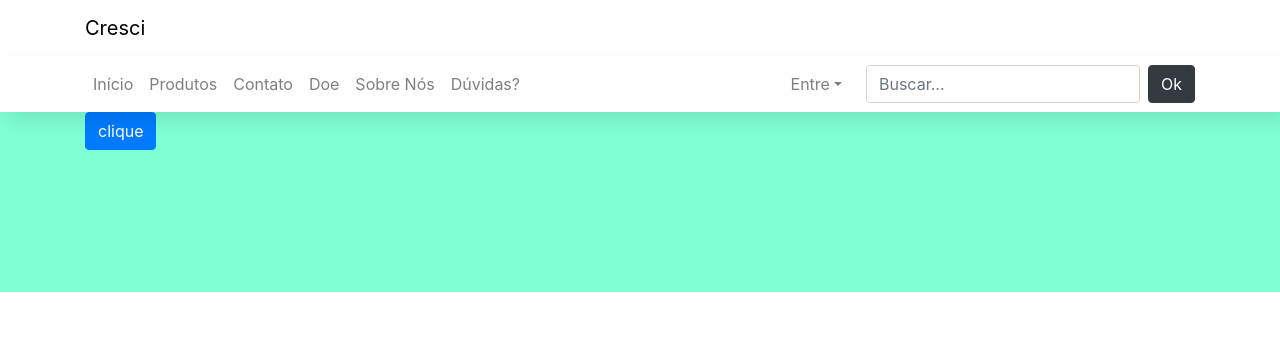
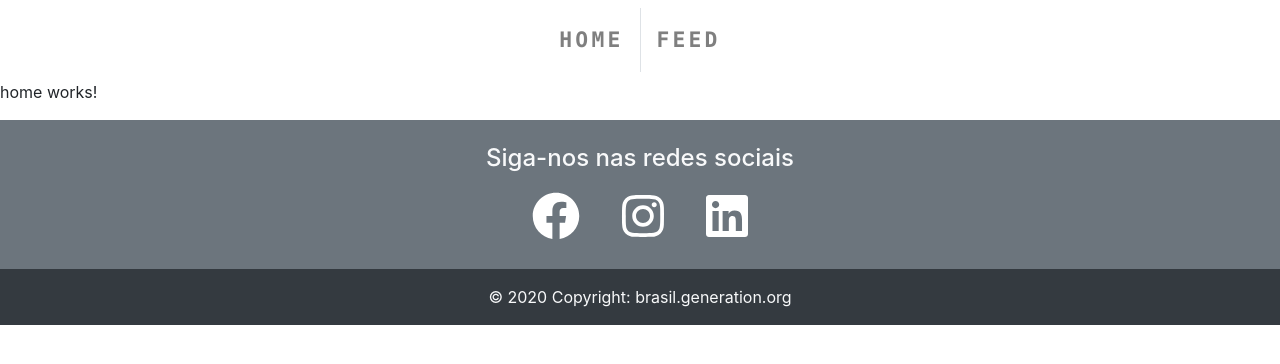
Before and after one commit to gabriellimma/blogPessoal-angular, an Angular app in the folder blogPessoal/: page /home in a window 1280 px wide. Before the commit this address led to /. Shown: the top 364 px of the page. Built offline with nearby package versions, Linux system fonts and the light colour scheme.

Commit message:
adding navbar, icons, and icon css for footer.

```diff
--- a/blogPessoal/src/app/app-routing.module.ts
+++ b/blogPessoal/src/app/app-routing.module.ts
@@ -1,11 +1,16 @@
 import { NgModule } from '@angular/core';
 import { Routes, RouterModule } from '@angular/router';
+import { HomeComponent } from './home/home.component';
+import { FeedComponent } from './feed/feed.component';
 
-
-const routes: Routes = [];
+const routes: Routes = [
+  { path: '', redirectTo: 'home', pathMatch: 'full' },
+  { path: 'home', component: HomeComponent },
+  { path: 'feed', component: FeedComponent },
+];
 
 @NgModule({
   imports: [RouterModule.forRoot(routes)],
-  exports: [RouterModule]
+  exports: [RouterModule],
 })
-export class AppRoutingModule { }
+export class AppRoutingModule {}
--- a/blogPessoal/src/app/app.component.html
+++ b/blogPessoal/src/app/app.component.html
@@ -1,3 +1,5 @@
 <app-navbar></app-navbar>
 
+<router-outlet></router-outlet>
+
 <app-footer></app-footer>
--- a/blogPessoal/src/app/footer/footer.component.css
+++ b/blogPessoal/src/app/footer/footer.component.css
@@ -1,5 +1,35 @@
-footer {
-  width: 100%;
-  height: 11.25em;
-  background-color: aquamarine;
+/* footer social icons */
+
+ul.social-network {
+  list-style: none;
+  display: inline;
+
+  padding: 0;
 }
+
+ul.social-network li {
+  display: inline;
+  margin: 0;
+  padding: 5px;
+}
+
+.faFacebook,
+.faLinkedin,
+.faInstagram {
+  color: white;
+}
+
+.faFacebook:hover {
+  color: #3b5998;
+  transition: 0.2s;
+}
+
+.faLinkedin:hover {
+  color: #0072b1;
+  transition: 0.2s;
+}
+
+.faInstagram:hover {
+  color: #c13584;
+  transition: 0.2s;
+}
--- a/blogPessoal/src/app/footer/footer.component.html
+++ b/blogPessoal/src/app/footer/footer.component.html
@@ -1,14 +1,55 @@
-<!DOCTYPE html>
-<html lang="pt-br">
-  <head>
-    <meta charset="UTF-8" />
-    <meta name="viewport" content="width=device-width, initial-scale=1.0" />
-  </head>
-  <body>
-    <footer class="bg-gradient-light">
-      <div class="container">
-        <button class="btn btn-primary">clique</button>
+<!-- Footer -->
+<footer class="page-footer font-small bg-secondary pt-4">
+  <!-- Footer Elements -->
+  <div class="container">
+    <!-- Call to action -->
+    <div class="row">
+      <div class="col-md-12 d-flex justify-content-center">
+        <h4 class="text-light">Siga-nos nas redes sociais</h4>
       </div>
-    </footer>
-  </body>
-</html>
+    </div>
+
+    <div class="row">
+      <div class="col-md-12 d-flex justify-content-center">
+        <ul class="social-network">
+          <li>
+            <a href="#" class="icoFacebook" title="Facebook">
+              <fa-icon
+                [icon]="faFacebook"
+                class="faFacebook fa-3x p-3"
+              ></fa-icon>
+            </a>
+          </li>
+          <li>
+            <a href="#" class="icoInstagram" title="Instagram">
+              <fa-icon
+                [icon]="faInstagram"
+                class="faInstagram fa-3x p-3"
+              ></fa-icon>
+            </a>
+          </li>
+          <li>
+            <a href="#" class="icoLinkedin" title="Linkedin">
+              <fa-icon
+                [icon]="faLinkedin"
+                class="faLinkedin fa-3x p-3"
+              ></fa-icon>
+            </a>
+          </li>
+        </ul>
+      </div>
+    </div>
+
+    <!-- Call to action -->
+  </div>
+  <!-- Footer Elements -->
+
+  <!-- Copyright -->
+  <div class="footer-copyright bg-dark text-center py-3">
+    <span class="text-light"> © 2020 Copyright: </span>
+    <a class="text-light" href="https://brasil.generation.org"
+      >brasil.generation.org</a
+    >
+  </div>
+  <!-- Copyright -->
+</footer>
--- a/blogPessoal/src/app/footer/footer.component.ts
+++ b/blogPessoal/src/app/footer/footer.component.ts
@@ -1,15 +1,17 @@
 import { Component, OnInit } from '@angular/core';
-
+import { faInstagram } from '@fortawesome/free-brands-svg-icons';
+import { faFacebook } from '@fortawesome/free-brands-svg-icons';
+import { faLinkedin } from '@fortawesome/free-brands-svg-icons';
 @Component({
   selector: 'app-footer',
   templateUrl: './footer.component.html',
-  styleUrls: ['./footer.component.css']
+  styleUrls: ['./footer.component.css'],
 })
 export class FooterComponent implements OnInit {
+  faInstagram = faInstagram;
+  faFacebook = faFacebook;
+  faLinkedin = faLinkedin;
+  constructor() {}
 
-  constructor() { }
-
-  ngOnInit(): void {
-  }
-
+  ngOnInit(): void {}
 }
--- a/blogPessoal/src/app/navbar/navbar.component.css
+++ b/blogPessoal/src/app/navbar/navbar.component.css
@@ -1,62 +1,4 @@
-nav {
-  z-index: 999;
+.texto {
+  letter-spacing: 0.2rem;
+  font-size: 16pt;
 }
-
-#colorblack {
-  color: black;
-}
-/* id sem uso */
-#borderblack {
-  border-bottom: 0.0625em solid rgba(0, 0, 0, 0.096);
-  box-shadow: rgba(0, 0, 0, 0.34);
-}
-#secondnavbar {
-  box-shadow: 0.5em 0.5em 1.25em rgba(0, 0, 0, 0.103);
-  border: 0ch;
-}
-/* .nav-link {
-        color: aqua;
-      } */
-.nav-link:hover {
-  font-weight: 499;
-}
-.nav-item:hover {
-  background-color: rgba(115, 211, 222, 0.753);
-  transition-duration: 0.5s;
-  border-radius: 0.5em;
-}
-.dropdown-menu {
-  background-color: rgb(255, 255, 255);
-  border: 0ch;
-}
-#searchbar {
-  margin-left: 1em;
-}
-/* media query para redim */
-@media (max-width: 992px) {
-  #searchbar {
-    margin-left: 0em;
-    max-width: 200px;
-    margin-top: 0.625em;
-  }
-  #searchbutton {
-    margin-top: 0.625em;
-  }
-  li {
-    text-align: left;
-    padding-left: 0.3em;
-  }
-  /* separando botões */
-  .dropdown-menu {
-    margin-bottom: 0.325em;
-    margin-right: 0.325em;
-  }
-  /* margem primeiro item da lista */
-  #navitem1 {
-    margin-top: 0.625em;
-  }
-  /* joga o logo pro centro ao redimencionar */
-  .navbar-brand {
-    margin: 0 auto;
-  }
-}
--- a/blogPessoal/src/app/navbar/navbar.component.html
+++ b/blogPessoal/src/app/navbar/navbar.component.html
@@ -1,93 +1,40 @@
-<!DOCTYPE html>
-<html lang="pt-br">
-  <head>
-    <!-- Required meta tags -->
-    <meta charset="utf-8" />
-    <meta
-      name="viewport"
-      content="width=device-width, initial-scale=1, shrink-to-fit=no"
-    />
-
-    <!-- Bootstrap CSS Interno! -->
-
-    <!-- align content at right using @media -->
-    <!-- search button tem que receber classe ml=0 quando px max width 992px tem que receber um max width para não quebrar o butão. -->
-    <!-- icone de lupa no searchbar! -->
-  </head>
-  <body>
-    <nav class="navbar navbar-expand-lg navbar-dark bg-gradient-light">
-      <div class="container">
-        <a href="#" class="navbar-brand" id="colorblack">Cresci</a>
-      </div>
-    </nav>
-    <nav
-      class="navbar navbar-expand-lg navbar-light bg-gradient-light"
-      id="secondnavbar"
-    >
-      <div class="container">
-        <!-- <a href="#" class="navbar-brand">Cresci</a> -->
+<div class="container-fluid w-100 d-flex justify-content-center">
+  <nav class="navbar navbar-expand-lg navbar-light bg-white">
+    <!--Botão para resposividade-->
 
     <button
-          class="navbar-toggler mr-auto"
+      class="navbar-toggler"
       type="button"
       data-toggle="collapse"
-          data-target="#navbarSite"
+      data-target="#conteudoNavbarSuportado"
+      aria-controls="conteudoNavbarSuportado"
+      aria-expanded="false"
+      aria-label="Alterna navegação"
     >
       <span class="navbar-toggler-icon"></span>
     </button>
-        <div class="collapse navbar-collapse mr-auto" id="navbarSite">
+
+    <!--/Botão para resposividade-->
+
+    <div class="collapse navbar-collapse" id="conteudoNavbarSuportado">
       <ul class="navbar-nav">
-            <li class="nav-item" id="navitem1">
-              <a href="#" class="nav-link">Início</a>
+        <li class="nav-item">
+          <a
+            class="nav-link texto p-3 border-right text-uppercase text-monospace font-weight-bold"
+            routerLink="/home"
+          >
+            Home<span class="sr-only">(página atual)</span></a
+          >
         </li>
+
         <li class="nav-item">
-              <a href="#" class="nav-link">Produtos</a>
-            </li>
-            <li class="nav-item">
-              <a href="#" class="nav-link">Contato</a>
-            </li>
-            <li class="nav-item">
-              <a href="#" class="nav-link">Doe</a>
-            </li>
-            <li class="nav-item">
-              <a href="#" class="nav-link">Sobre Nós</a>
-            </li>
-            <li class="nav-item">
-              <a href="#" target="_blank" class="nav-link">Dúvidas?</a>
+          <a
+            class="nav-link texto p-3 text-uppercase text-monospace font-weight-bold"
+            routerLink="/feed"
+            >Feed</a
+          >
         </li>
       </ul>
-          <ul class="navbar-nav ml-auto">
-            <li class="nav-item dropdown">
-              <a
-                href="#"
-                class="nav-link dropdown-toggle"
-                data-toggle="dropdown"
-                id="navdrop"
-                >Entre</a
-              >
-              <div class="dropdown-menu">
-                <a href="#" class="dropdown-item" id="dropdown-item">Entrar</a>
-                <a href="#" class="dropdown-item" id="dropdown-item"
-                  >Cadastro</a
-                >
-              </div>
-            </li>
-          </ul>
-          <form class="form-inline">
-            <input
-              type="search"
-              class="form-control mr-2"
-              placeholder="Buscar..."
-              id="searchbar"
-            />
-            <button class="btn btn-dark" id="searchbutton" type="submit">
-              Ok
-            </button>
-          </form>
-        </div>
     </div>
   </nav>
-    <!-- Optional JavaScript Interno com Sass -->
-    <!-- jQuery first, then Popper.js, then Bootstrap JS  Locais!-->
-  </body>
-</html>
+</div>
```
Lines whose indentation alone changed are shown as unchanged.
